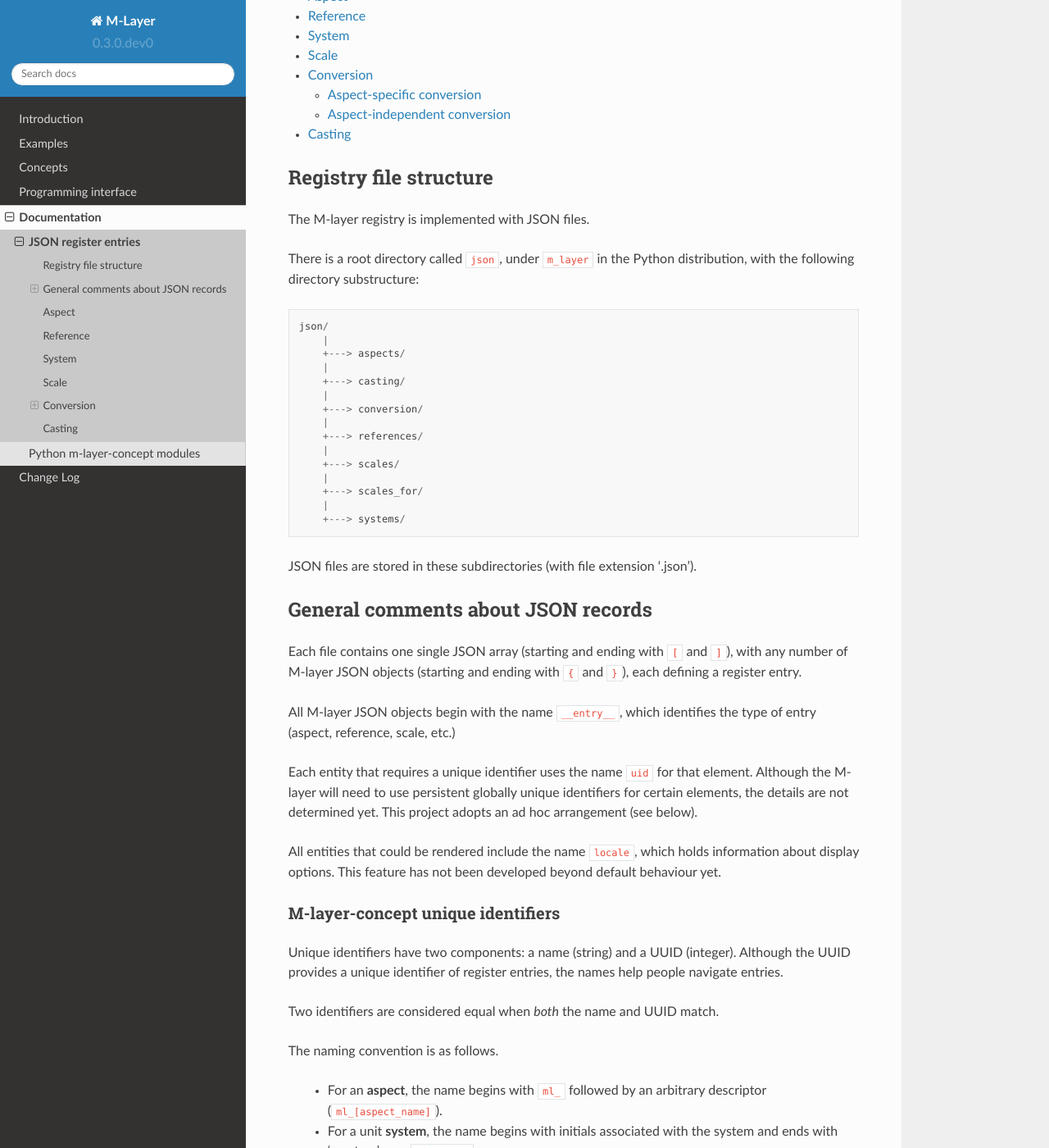
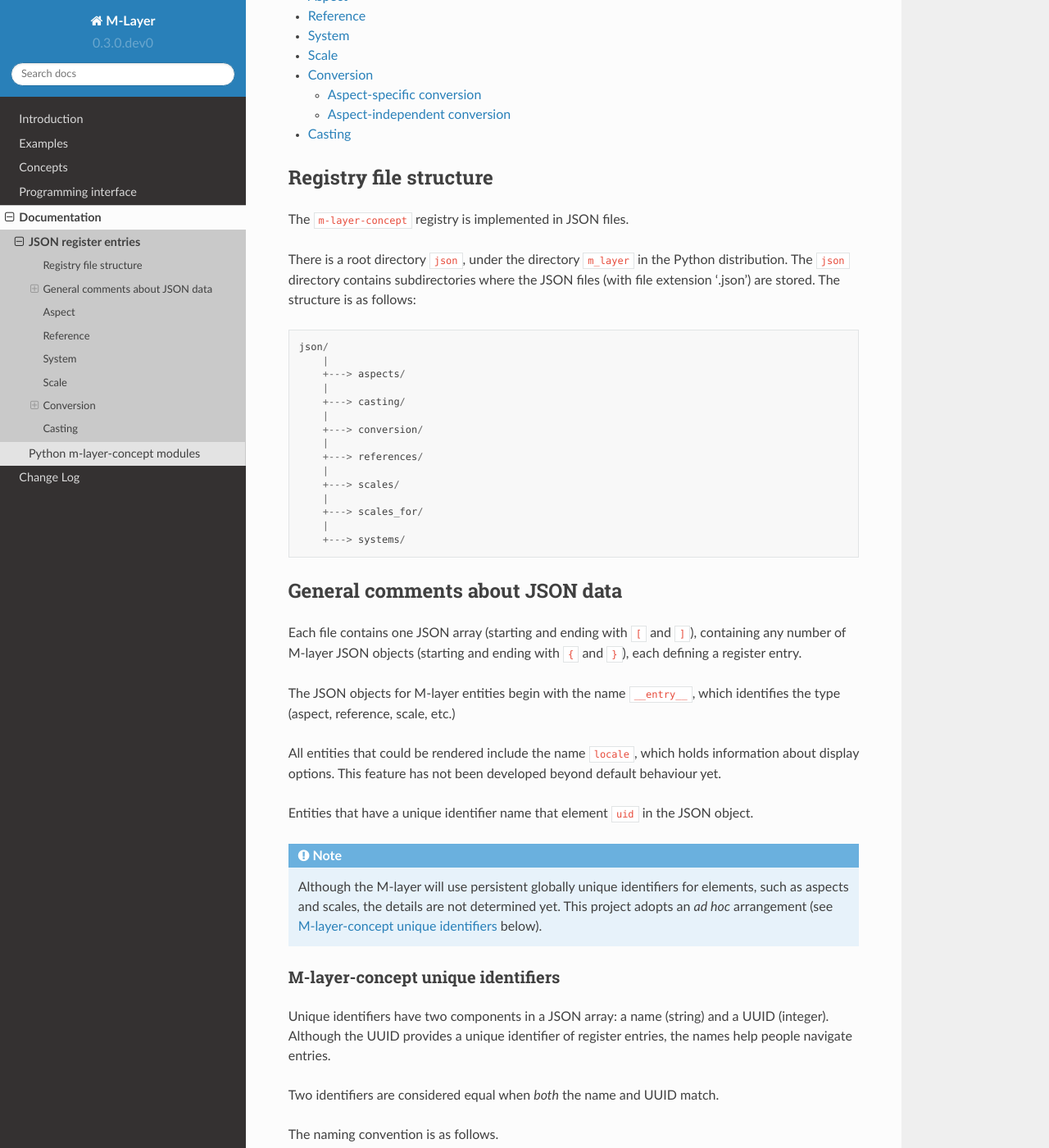
Before and after one commit to apmp-dxfg/m-layer-concept, a Sphinx documentation site: the page built from docs/m_layer_json.rst, in a window 1280 px wide and 1400 px high, scrolled down 248 px. Shown: the whole window at 82% size. Built offline with Sphinx 7.4.7 and the Read the Docs theme 2.0.0, drawn with Linux system fonts in a browser that asks for light colours; some of the changed text lies outside the part shown.

Commit message:
Working on the documentation

```diff
--- a/docs/m_layer_json.rst
+++ b/docs/m_layer_json.rst
@@ -10,10 +10,11 @@ M-layer-concept JSON data
 Registry file structure
 =======================
 
-The M-layer registry is implemented with JSON files.
+The ``m-layer-concept`` registry is implemented in JSON files.
 
-There is a root directory called ``json``, under ``m_layer`` in the Python distribution,
-with the following directory substructure::
+There is a root directory ``json``, under the directory ``m_layer`` in the Python distribution.
+The ``json`` directory contains subdirectories where the JSON files (with file extension '.json') are stored.
+The structure is as follows::
 
     json/
         |
@@ -31,25 +32,27 @@ with the following directory substructure::
         |
         +---> systems/
 
-JSON files are stored in these subdirectories (with file extension '.json').
-
-
-General comments about JSON records
-===================================
-Each file contains one single JSON array (starting and ending with ``[`` and ``]``),
-with any number of M-layer JSON objects (starting and ending with ``{`` and ``}``),
+General comments about JSON data
+================================
+Each file contains one JSON array (starting and ending with ``[`` and ``]``),
+containing any number of M-layer JSON objects (starting and ending with ``{`` and ``}``),
 each defining a register entry.
 
-All M-layer JSON objects begin with the name ``__entry__``, which identifies the type of entry (aspect, reference, scale, etc.)
-
-Each entity that requires a unique identifier uses the name ``uid`` for that element. Although the M-layer will need to use persistent globally unique identifiers for certain elements, the details are not determined yet. This project adopts an ad hoc arrangement (see below).
+The JSON objects for M-layer entities begin with the name ``__entry__``, which identifies the type (aspect, reference, scale, etc.)
 
 All entities that could be rendered include the name ``locale``, which holds information about display options. This feature has not been developed beyond default behaviour yet.
+
+Entities that have a unique identifier name that element ``uid`` in the JSON object.
+
+.. note::
+
+    Although the M-layer will use persistent globally unique identifiers for elements, such as aspects and scales, the details are not determined yet. This project adopts an *ad hoc* arrangement (see `M-layer-concept unique identifiers`_ below).
+
 
 M-layer-concept unique identifiers
 ----------------------------------
 
-Unique identifiers have two components: a name (string) and a UUID (integer).
+Unique identifiers have two components in a JSON array: a name (string) and a UUID (integer).
 Although the UUID provides a unique identifier of register entries, the names help people navigate entries.
 
 Two identifiers are considered equal when *both* the name and UUID match.
@@ -64,7 +67,7 @@ The naming convention is as follows.
 
     * For a **scale**, the name begins with ``ml`` followed by a string associated reference and ending in the name of the scale type. Hence, ``ml_si_kg.m2.s-3.A-1_ratio`` and ``ml_si_volt_ratio``, for example (note, there may be alternative strings associated with a single reference).
 
-
+The examples of JSON objects in the following sections provide many examples of the unique identifier format.
 
 
 Aspect
```
Also changed, not shown: docs/m_layer_docs.rst (+8 -8 lines), docs/m_layer_src.rst (+49 -26 lines), 3 other files.
